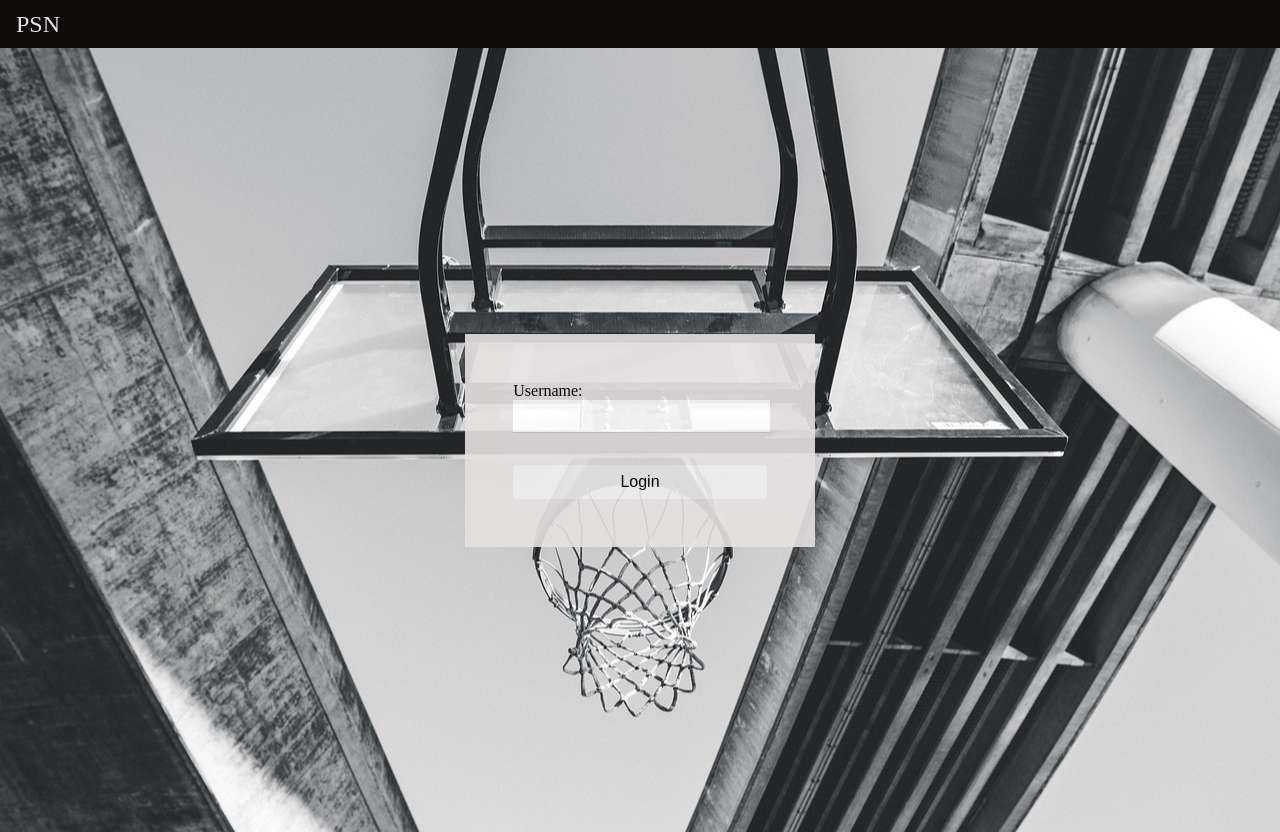
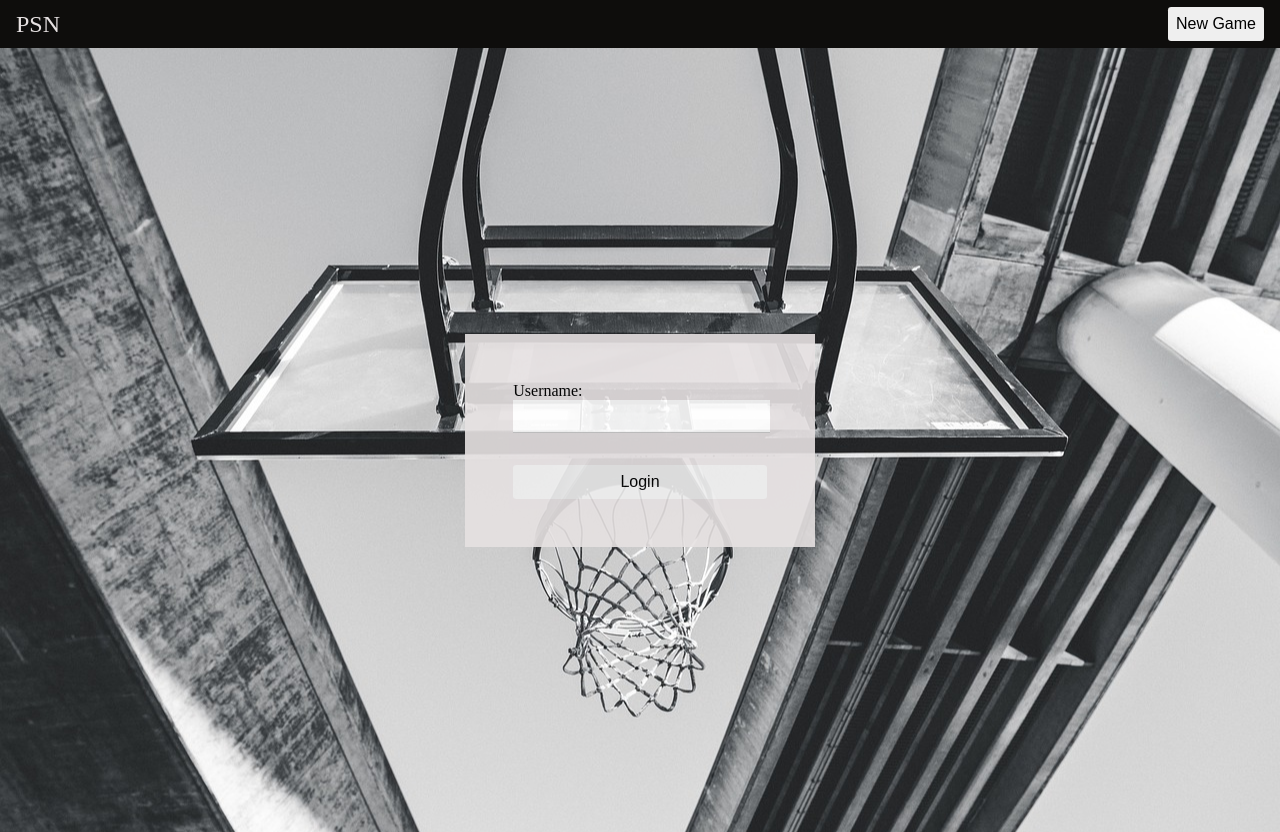
Before and after one commit to gbsimon87/scoreboard, a React (Create React App) app: page /login in a window 1280 px wide. Built offline with nearby package versions, Linux system fonts and the light colour scheme.

Commit message:
changes to what shows in the navbar depending on user and pathname

```diff
--- a/src/components/Nav/NavTop.js
+++ b/src/components/Nav/NavTop.js
@@ -2,7 +2,7 @@ import React from 'react'
 import { Link, useLocation, useNavigate } from 'react-router-dom';
 import { useGlobalContext } from '../../context/GlobalContext';
 
-function NavTop() {
+const NavTop = () => {
   const location = useLocation();
   let navigate = useNavigate();
 
@@ -10,7 +10,7 @@ function NavTop() {
 
   const handleSignOut = (event) => {
     event.preventDefault();
-    signout(() => navigate("/"))
+    signout(() => navigate("/"));
   }
 
   return (
@@ -19,8 +19,12 @@ function NavTop() {
         <Link to="/">PSN</Link>
       </div>
       <div className='nav--top__right'>
-        {state?.user ? <Link onClick={(event) => handleSignOut(event)}>Log out</Link> : null}
-        {location.pathname !== "/login" && location.pathname !== "/new-game" && <button className="button button--create-game" onClick={() => navigate("/new-game")}>New Game</button>}
+        {state?.user && location.pathname === "/" && (
+          <Link onClick={(event) => handleSignOut(event)}>Log out</Link>
+        )}
+        {(!state?.user || location.pathname === "/") && (
+          <button className="button button--create-game" onClick={() => navigate("/new-game")}>New Game</button>
+        )}
       </div>
     </div>
   )
```
Also changed, not shown: src/notes.txt.
